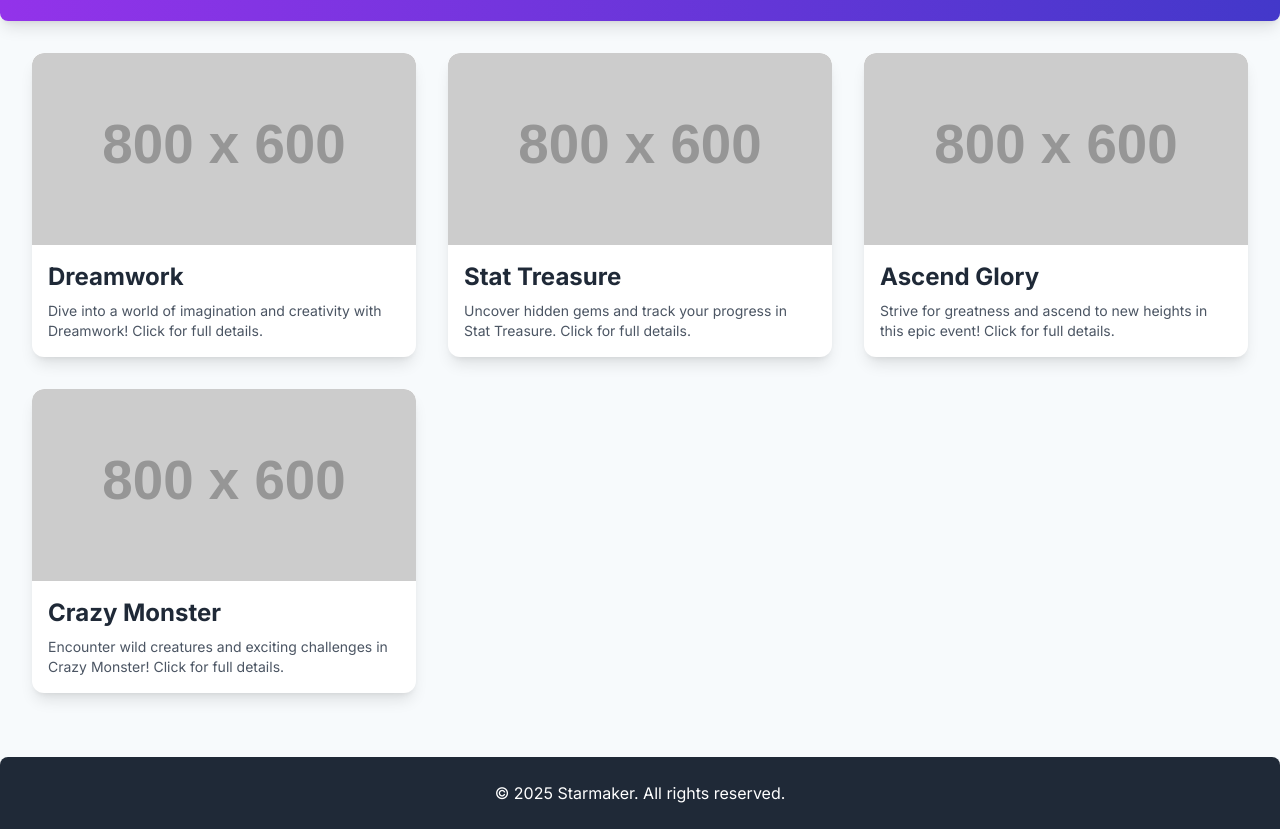
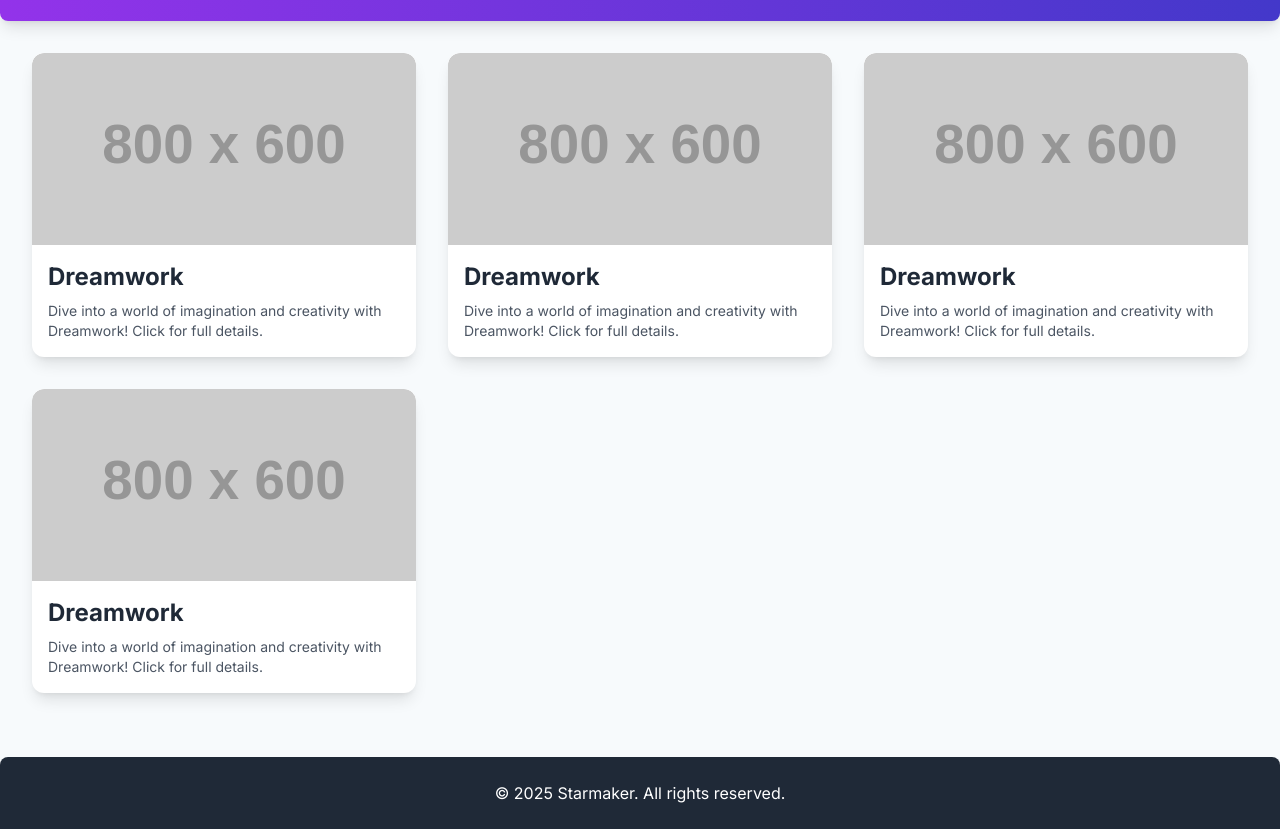
Before and after one commit to SenternetTechnologies/sm-events, a plain HTML site: page index.html in a window 1280 px wide. Shown: the part 111-940 px from the top of the page. Drawn offline with nearby package versions, Linux system fonts and the light colour scheme; placeholder pictures from the web are drawn by us.

Commit message:
Update index.html

```diff
--- a/index.html
+++ b/index.html
@@ -61,8 +61,8 @@
 
             <!-- Event: Dreamwork -->
             <div class="event-card bg-white rounded-xl shadow-lg hover:shadow-xl transition-all duration-300 overflow-hidden"
-                 data-event-name="Dreamwork"
-                 data-full-description="Dreamwork is an immersive experience where your creativity takes flight! Participate in challenges, collaborate with other dreamers, and bring your most imaginative ideas to life. This event fosters innovation and artistic expression, offering unique tools and platforms to showcase your talent. Don't miss the opportunity to transform your dreams into reality!">
+                 data-event-name="Dreamwork Orginal"
+                 data-full-description="Its real dreamwork directly connect your main account!">
                 <a href="https://m.starmakerstudios.com/a/spa-dreamWorks/index?promotion_id=5925&showBar=0&showNavigation=false&new=true&isStatusBarStyle=true&sp=game_cent" class="block">
                     <img src="https://placehold.co/800x600/6a0dad/ffffff?text=Dreamwork" alt="Dreamwork" class="w-full h-48 object-cover object-center rounded-t-xl">
                 </a>
@@ -72,44 +72,49 @@
                 </div>
             </div>
 
-            <!-- Event: Stat Treasure -->
+            <!-- Event: Dreamwork2 -->
             <div class="event-card bg-white rounded-xl shadow-lg hover:shadow-xl transition-all duration-300 overflow-hidden"
-                 data-event-name="Stat Treasure"
-                 data-full-description="Embark on a thrilling journey to uncover hidden Stat Treasures! This event challenges your strategic thinking and ability to collect valuable statistics and rewards. Compete against others, decipher clues, and unlock achievements as you progress through various levels. The more stats you gather, the greater your glory and exclusive prizes!">
-                <a href="https://m.starmakerstudios.com/a-vue3/spa-rhapsody-music/trans?promotion_id=2711&showBar=0&showNavigation=false&sp=game_center&game_id=13&_sxiq_open_origin=game_center&game_id=13" class="block">
-                    <img src="https://placehold.co/800x600/663399/ffffff?text=Stat+Treasure" alt="Stat Treasure" class="w-full h-48 object-cover object-center rounded-t-xl">
+                 data-event-name="Dreamwork Clone 1"
+                 data-full-description="Its real dreamwork directly connect your main account!">
+                <a href="https://m.starmakerstudios.com/a/spa-dreamWorks/index?promotion_id=2711&showBar=0&showNavigation=false&new=true&isStatusBarStyle=true&sp=game_cent" class="block">
+                    <img src="https://placehold.co/800x600/6a0dad/ffffff?text=Dreamwork" alt="Dreamwork" class="w-full h-48 object-cover object-center rounded-t-xl">
                 </a>
                 <div class="p-4">
-                    <h2 class="text-2xl font-bold text-gray-800 mb-2">Stat Treasure</h2>
-                    <p class="text-gray-600 text-sm event-description">Uncover hidden gems and track your progress in Stat Treasure. Click for full details.</p>
+                    <h2 class="text-2xl font-bold text-gray-800 mb-2">Dreamwork</h2>
+                    <p class="text-gray-600 text-sm event-description">Dive into a world of imagination and creativity with Dreamwork! Click for full details.</p>
                 </div>
             </div>
 
-            <!-- Event: Ascend Glory -->
+
+              <!-- Event: Dreamwork3 -->
             <div class="event-card bg-white rounded-xl shadow-lg hover:shadow-xl transition-all duration-300 overflow-hidden"
-                 data-event-name="Ascend Glory"
-                 data-full-description="Ascend to new heights and achieve ultimate glory in this challenging event! Test your skills, overcome obstacles, and prove your prowess to earn a place among the legends. With various tiers and competitive leaderboards, Ascend Glory offers an exhilarating experience for those who dare to reach the top. Exclusive rewards await the champions!">
-                <a href="https://m.starmakerstudios.com/zeus?showBar=0&showNavigation=false&pg_rf_ca_vn=1756451729&sp=game_center&game_id=29&_sxiq_ope" class="block">
-                    <img src="https://placehold.co/800x600/8A2BE2/ffffff?text=Ascend+Glory" alt="Ascend Glory" class="w-full h-48 object-cover object-center rounded-t-xl">
+                 data-event-name="Dreamwork Clone 2"
+                 data-full-description="Its real dreamwork directly connect your main account!">
+                <a href="https://m.starmakerstudios.com/a/spa-dreamWorks/index?promotion_id=37838&showBar=0&showNavigation=false&new=true&isStatusBarStyle=true&sp=game_cent" class="block">
+                    <img src="https://placehold.co/800x600/6a0dad/ffffff?text=Dreamwork" alt="Dreamwork" class="w-full h-48 object-cover object-center rounded-t-xl">
                 </a>
                 <div class="p-4">
-                    <h2 class="text-2xl font-bold text-gray-800 mb-2">Ascend Glory</h2>
-                    <p class="text-gray-600 text-sm event-description">Strive for greatness and ascend to new heights in this epic event! Click for full details.</p>
+                    <h2 class="text-2xl font-bold text-gray-800 mb-2">Dreamwork</h2>
+                    <p class="text-gray-600 text-sm event-description">Dive into a world of imagination and creativity with Dreamwork! Click for full details.</p>
                 </div>
             </div>
 
-            <!-- Event: Crazy Monster -->
+
+   <!-- Event: Dreamwork4 -->
             <div class="event-card bg-white rounded-xl shadow-lg hover:shadow-xl transition-all duration-300 overflow-hidden"
-                 data-event-name="Crazy Monster"
-                 data-full-description="Prepare for an encounter with the wackiest and wildest creatures in Crazy Monster! This fun-filled event is packed with exciting challenges, mini-games, and opportunities to capture unique monsters. Gather your friends, team up, and explore a whimsical world full of surprises. Collect them all and become the ultimate monster trainer!">
-                <a href="https://m.starmakerstudios.com/a-vue3/spa-crazy-monster?promotion_id=37838&showBar=0&showNavigation=false&heightPercent=80&co" class="block">
-                    <img src="https://placehold.co/800x600/4B0082/ffffff?text=Crazy+Monster" alt="Crazy Monster" class="w-full h-48 object-cover object-center rounded-t-xl">
+                 data-event-name="Dreamwork Clone 3  (Check tommorrow)"
+                 data-full-description="Its real dreamwork directly connect your main account!">
+                <a href="https://m.starmakerstudios.com/a/spa-dreamWorks/index?promotion_id=345&showBar=0&showNavigation=false&new=true&isStatusBarStyle=true&sp=game_cent" class="block">
+                    <img src="https://placehold.co/800x600/6a0dad/ffffff?text=Dreamwork" alt="Dreamwork" class="w-full h-48 object-cover object-center rounded-t-xl">
                 </a>
                 <div class="p-4">
-                    <h2 class="text-2xl font-bold text-gray-800 mb-2">Crazy Monster</h2>
-                    <p class="text-gray-600 text-sm event-description">Encounter wild creatures and exciting challenges in Crazy Monster! Click for full details.</p>
+                    <h2 class="text-2xl font-bold text-gray-800 mb-2">Dreamwork</h2>
+                    <p class="text-gray-600 text-sm event-description">Dive into a world of imagination and creativity with Dreamwork! Click for full details.</p>
                 </div>
             </div>
+
+
+
 
             <!-- You can add more event cards here following the same structure -->
 
```
